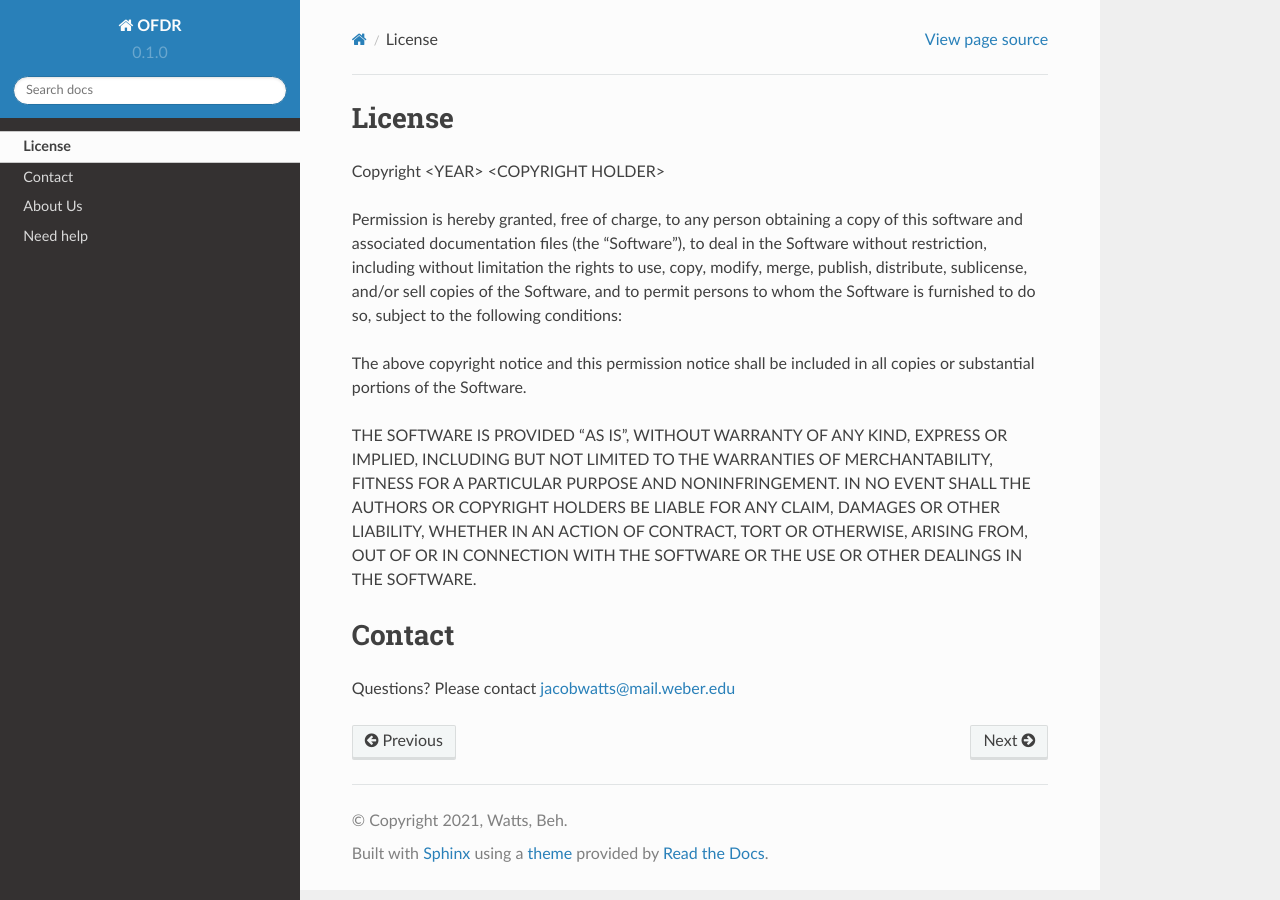
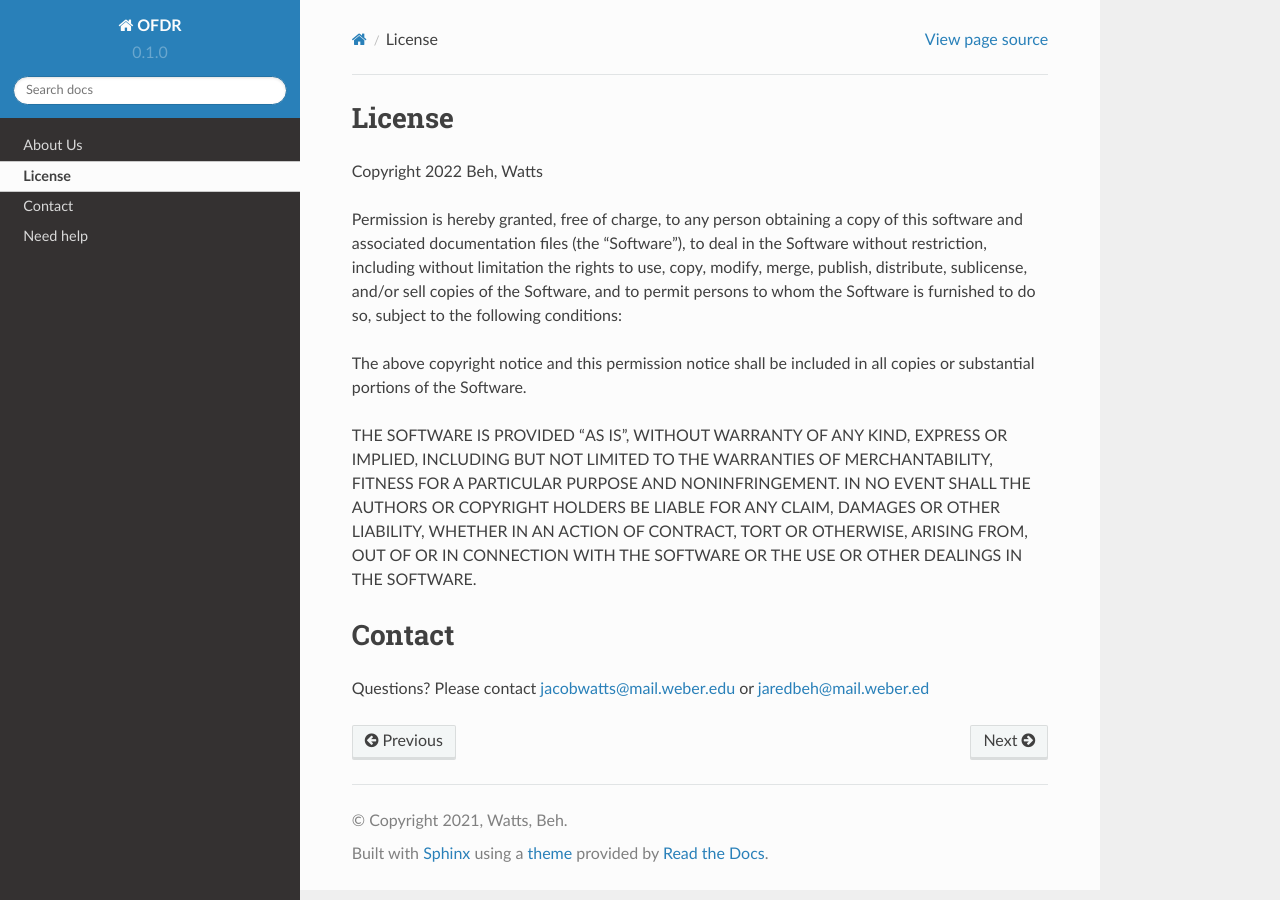
Before and after one commit to wattsjake/OFDR, a Sphinx documentation site: the page built from docs/source/license.rst, in a window 1280 px wide. Built offline with Sphinx 7.4.7 and the Read the Docs theme 2.0.0, drawn with Linux system fonts in a browser that asks for light colours; pages that are not in the unit, such as notebooks, are missing from menus.

Commit message:
added to license and index

```diff
--- a/docs/source/index.rst
+++ b/docs/source/index.rst
@@ -42,6 +42,6 @@ Contents
    :maxdepth: 2
 
    overview
+   about
    license
-   about
    help
--- a/docs/source/license.rst
+++ b/docs/source/license.rst
@@ -1,7 +1,7 @@
 License
 ========
 
-Copyright <YEAR> <COPYRIGHT HOLDER>
+Copyright 2022 Beh, Watts
 
 Permission is hereby granted, free of charge, to any person obtaining a copy of this software and associated documentation files
 (the "Software"), to deal in the Software without restriction, including without limitation the rights to use, copy, modify, merge,
@@ -18,4 +18,4 @@ DEALINGS IN THE SOFTWARE.
 
 Contact
 =======
-Questions? Please contact jacobwatts@mail.weber.edu
+Questions? Please contact jacobwatts@mail.weber.edu or jaredbeh@mail.weber.ed
```
